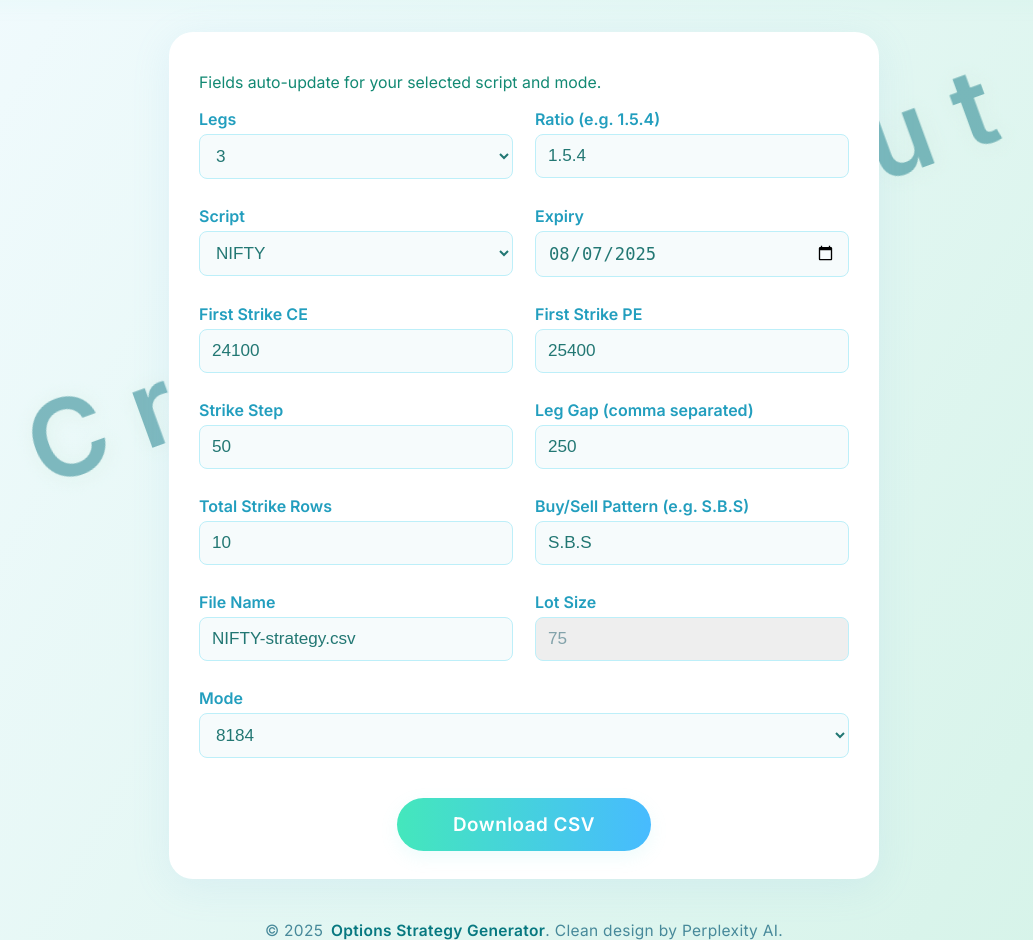
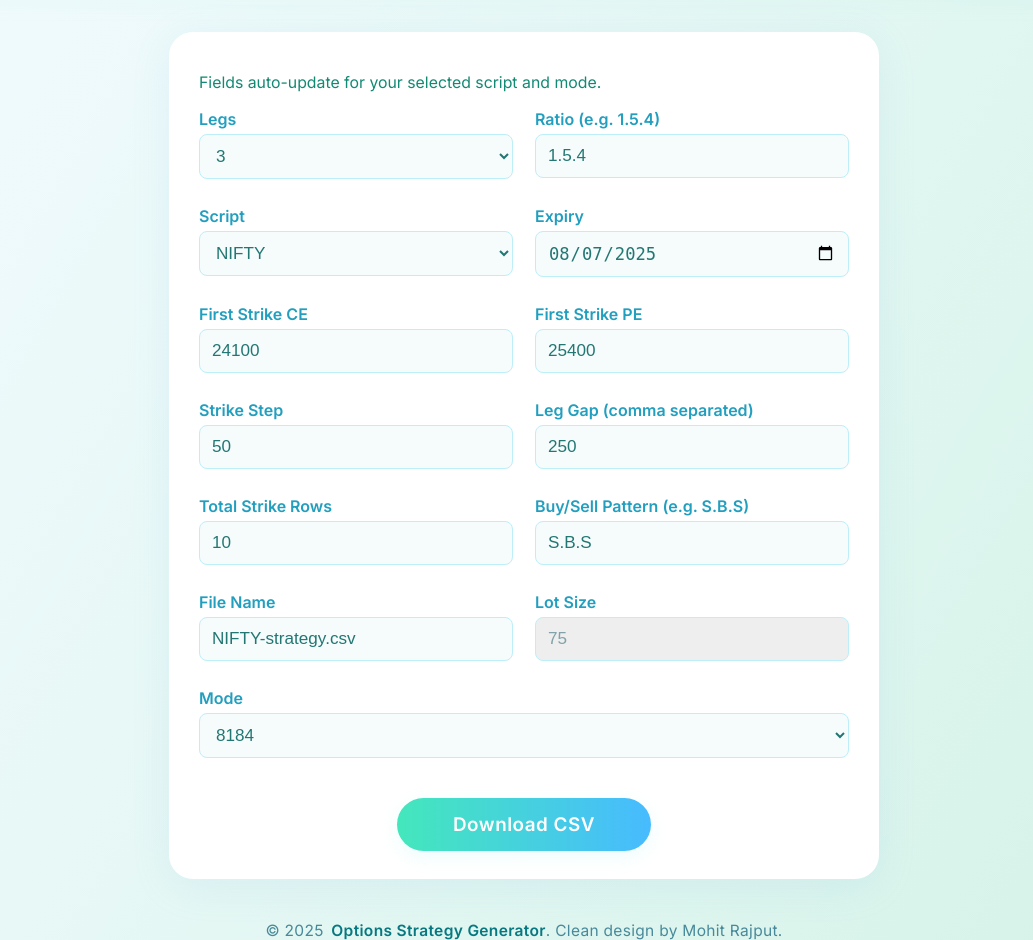
Before and after one commit to mohitrajput9800/Optionstrategy, a Flask app: page / in a window 1280 px wide. Shown: the part 130-1070 px from the top of the page, without its empty margins (116-1149 px from the left). Run offline with Flask 3, Linux system fonts and the light colour scheme.

Commit message:
Update form.html

```diff
--- a/templates/form.html
+++ b/templates/form.html
@@ -162,7 +162,7 @@
   </style>
 </head>
 <body>
-<div class="watermark">Credit Rajput</div>
+<div class="watermark">Rajput</div>
 <header>
   <h1>Options Strategy Generator</h1>
   <p>Create robust option strategies and download them as a CSV instantly.</p>
@@ -257,7 +257,7 @@
   </form>
 </div>
 <footer>
-  &copy; 2025 <span class="brand">Options Strategy Generator</span>. Clean design by Perplexity AI.
+  &copy; 2025 <span class="brand">Options Strategy Generator</span>. Clean design by Mohit Rajput.
 </footer>
 <script>
 // Auto-fills strike fields based on script selection
```
